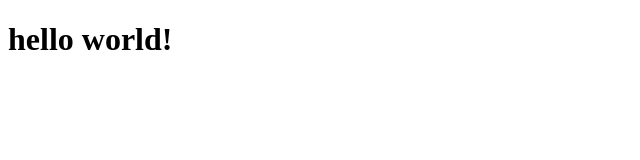
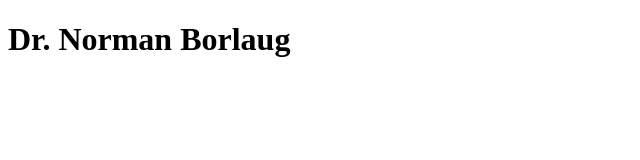
Before and after one commit to omarsalem7/microverse-trial, a plain HTML site: page trials 3/index.html in a window 1280 px wide. Shown: the whole page, without its empty margins (0-640 px from the left). Drawn offline with Linux system fonts and the light colour scheme.

Commit message:
user stories 1 and 2

```diff
--- a/trials 3/index.html
+++ b/trials 3/index.html
@@ -9,7 +9,28 @@
 
 <body>
   <script src="https://cdn.freecodecamp.org/testable-projects-fcc/v1/bundle.js"></script>
-  <h1>hello world!</h1>
+  <main id="main">
+    <h1 id="title">Dr. Norman Borlaug</h1>
+
+
+
+
+
+
+
+
+
+
+
+
+
+
+
+
+
+
+
+  </main>
   <!--
 
     Hello Camper!
```
